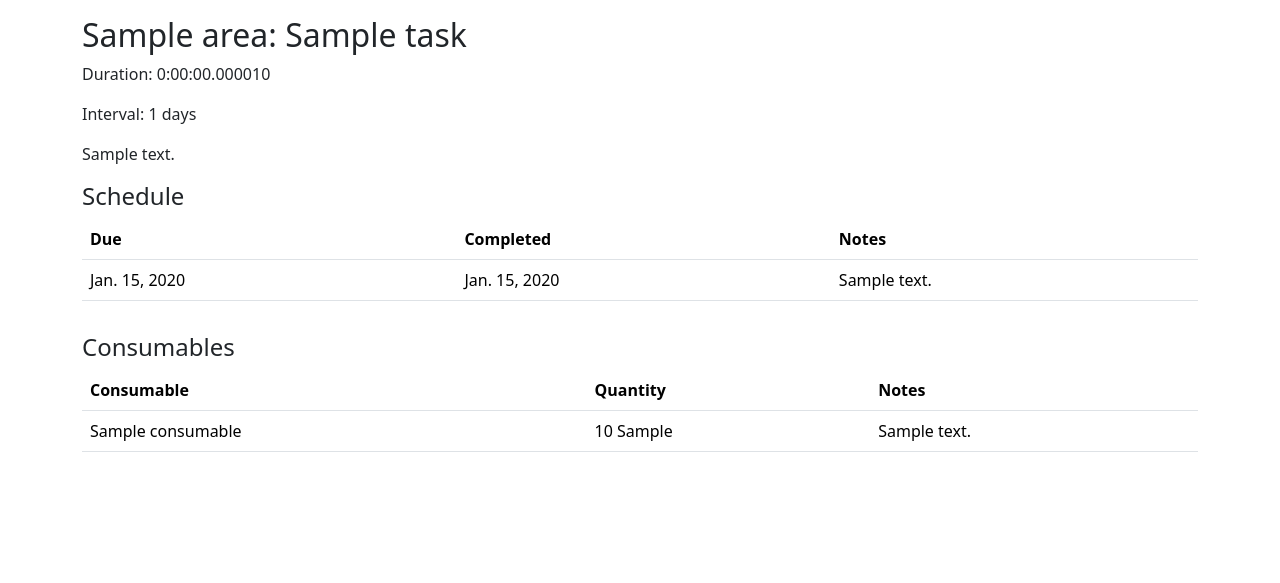
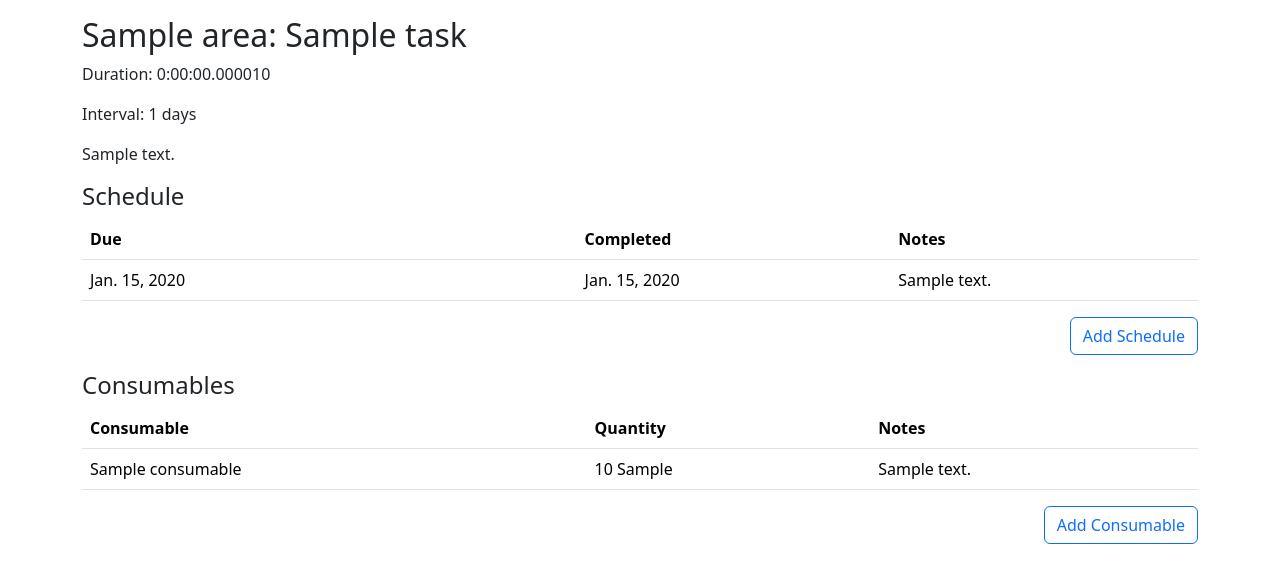
Before and after one commit to jhh/upkeep, a Django app: page /tasks/1/ in a window 1280 px wide. Shown: the part 58-641 px from the top of the page. Run offline with Django 5.2, Linux system fonts and the light colour scheme; tables that the repository leaves empty hold one stand-in row (values such as "Sample post"); parts of the project's set-up code (start-up, migrations or seed data) failed here and were passed over; some libraries are stand-ins or nearby versions.

Commit message:
Add Schedule edit form

```diff
--- a/config/settings.py
+++ b/config/settings.py
@@ -139,5 +139,10 @@ LOGGING = {
             "level": env.log_level("LOG_LEVEL", default="INFO"),
             "propagate": True,
         },
+        "upkeep": {
+            "handlers": ["console"],
+            "level": env.log_level("LOG_LEVEL", default="INFO"),
+            "propagate": True,
+        },
     },
 }
--- a/config/urls.py
+++ b/config/urls.py
@@ -6,8 +6,12 @@ from django.views.generic import RedirectView
 from upkeep.core.views import (
     area_view,
     areas_view,
+    edit_consumable_view,
+    edit_schedule_view,
     edit_task_view,
     new_area_view,
+    new_consumable_view,
+    new_schedule_view,
     new_task_view,
     task_view,
     tasks_view,
@@ -22,6 +26,10 @@ urlpatterns = [
     path("tasks/<int:pk>/", task_view, name="task"),
     path("tasks/<int:pk>/edit", edit_task_view, name="task_edit"),
     path("tasks/new/", new_task_view, name="task_new"),
+    path("schedules/<int:pk>/edit", edit_schedule_view, name="schedule_edit"),
+    path("schedules/new/", new_schedule_view, name="schedule_new"),
+    path("consumables/<int:pk>/edit", edit_consumable_view, name="consumable_edit"),
+    path("consumables/new/", new_consumable_view, name="consumable_new"),
     path("admin/", admin.site.urls),
 ]
 
--- a/upkeep/core/models.py
+++ b/upkeep/core/models.py
@@ -94,3 +94,6 @@ class Schedule(models.Model):
         if not next_date:
             raise ValueError("Cannot reschedule a non-recurring task")
         Schedule.objects.create(task=self.task, due_date=next_date)
+
+    class Meta:
+        ordering = ("due_date",)
--- a/upkeep/core/views.py
+++ b/upkeep/core/views.py
@@ -1,4 +1,5 @@
 # Create your views here.
+import logging
 
 from django.db.models import Count
 from django.http import Http404
@@ -7,8 +8,10 @@ from django.urls import reverse
 from django.views.decorators.http import require_GET, require_http_methods
 from django_htmx.http import HttpResponseLocation
 
-from .forms import AreaForm, TaskForm
+from .forms import AreaForm, ScheduleForm, TaskForm
 from .models import Area, Schedule, Task
+
+logger = logging.getLogger(__name__)
 
 
 @require_http_methods(["GET", "POST"])
@@ -147,7 +150,12 @@ def edit_task_view(request, pk):
 
 def task_view(request, pk):
     try:
-        task = Task.objects.select_related("area").get(pk=pk)
+        task = (
+            Task.objects.select_related("area")
+            .prefetch_related("schedules", "consumables")
+            .order_by("schedules__due_date")
+            .get(pk=pk)
+        )
     except Task.DoesNotExist:
         raise Http404
 
@@ -157,3 +165,49 @@ def task_view(request, pk):
             "core/task.html",
             {"task": task},
         )
+
+
+@require_http_methods(["GET", "POST"])
+def new_schedule_view(request):
+    if request.method == "GET":
+        task_id = request.GET.get("task")
+        form = ScheduleForm(initial={"task": task_id})
+        return render(request, "core/schedule_form.html", {"schedule_form": form})
+
+    form = ScheduleForm(request.POST)
+    if form.is_valid():
+        form.save()
+        return HttpResponseLocation(reverse("task", args=[form.instance.task.id]))
+    return render(request, "core/schedule_form.html", {"schedule_form": form})
+
+
+@require_http_methods(["GET", "POST", "DELETE"])
+def edit_schedule_view(request, pk):
+    try:
+        schedule = Schedule.objects.select_related("task").get(pk=pk)
+    except Task.DoesNotExist:
+        raise Http404
+
+    if request.method == "GET":
+        form = ScheduleForm(instance=schedule)
+        return render(request, "core/schedule_form.html", {"schedule_form": form})
+
+    if request.method == "POST":
+        form = ScheduleForm(request.POST, instance=schedule)
+        if form.is_valid():
+            form.save()
+            return HttpResponseLocation(reverse("task", args=[form.instance.task.id]))
+        return render(request, "core/schedule_form.html", {"schedule_form": form})
+
+    if request.method == "DELETE":
+        id = schedule.task.id
+        schedule.delete()
+        return HttpResponseLocation(reverse("task", args=[id]))
+
+
+def new_consumable_view(request):
+    pass
+
+
+def edit_consumable_view(request):
+    pass
--- a/upkeep/ui/templates/core/task.html
+++ b/upkeep/ui/templates/core/task.html
@@ -1,4 +1,5 @@
 {% extends "ui/base.html" %}
+{% load static %}
 
 {% block page_title %}Task{% endblock %}
 
@@ -13,6 +14,7 @@
     <thead>
     <tr>
       <th scope="col">Due</th>
+      <th></th>
       <th scope="col">Completed</th>
       <th scope="col">Notes</th>
     </tr>
@@ -21,12 +23,27 @@
     {% for schedule in task.schedules.all %}
       <tr>
         <td>{{ schedule.due_date }}</td>
-        <td>{{ schedule.completion_date }}</td>
+        <td>
+          <div class="d-flex gap-3 edit-pencil">
+            <a
+            hx-delete="{% url 'schedule_edit' schedule.id %}"
+            hx-confirm="Delete schedule due {{ schedule.due_date }}?"
+            href="#"
+            ><img src="{% static 'ui/trash.svg' %}" alt="delete"></a>
+            <a href="{% url 'schedule_edit' schedule.id %}">
+              <img src="{% static 'ui/pencil.svg' %}" alt="edit">
+            </a>
+          </div>
+        </td>
+        <td>{{ schedule.completion_date|default:'' }}</td>
         <td>{{ schedule.notes }}</td>
       </tr>
     {% endfor %}
     </tbody>
   </table>
+    <div class="d-flex justify-content-end">
+    <a href="{% url 'schedule_new' %}?task={{ task.id }}" class="btn btn-outline-primary">Add Schedule</a>
+  </div>
 
   <h2 class="h4 pt-3">Consumables</h2>
   <table class="table">
@@ -47,4 +64,7 @@
     {% endfor %}
     </tbody>
   </table>
+    <div class="d-flex justify-content-end">
+    <a href="{% url 'consumable_new' %}" class="btn btn-outline-primary">Add Consumable</a>
+  </div>
 {% endblock main %}
```
Also changed, not shown: upkeep/core/forms.py (+52 -2 lines), upkeep/ui/templates/core/schedule_form.html (added, +8 -0 lines), upkeep/core/migrations/0002_alter_schedule_options_alter_area_name_and_more.py (added), upkeep/ui/static/ui/trash.svg (added).
